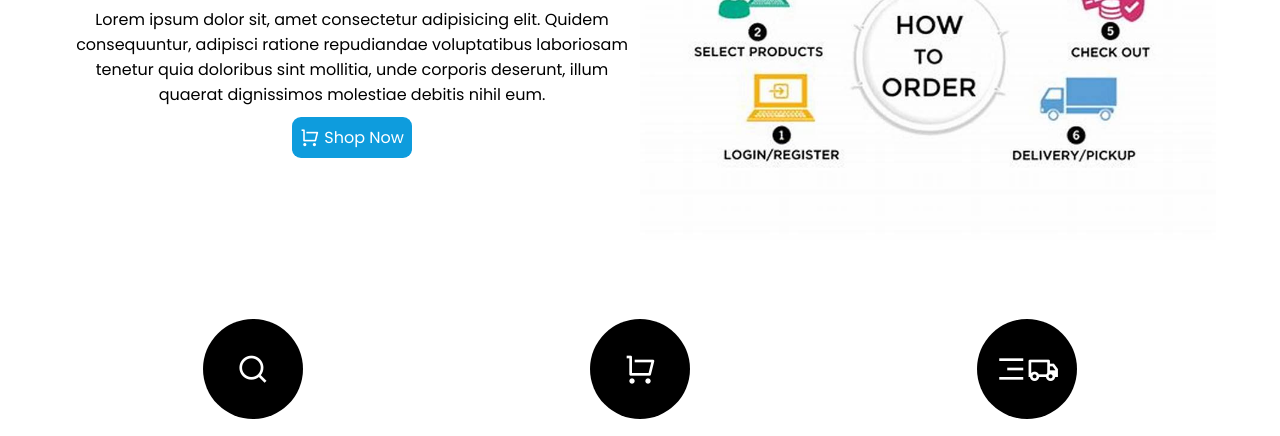
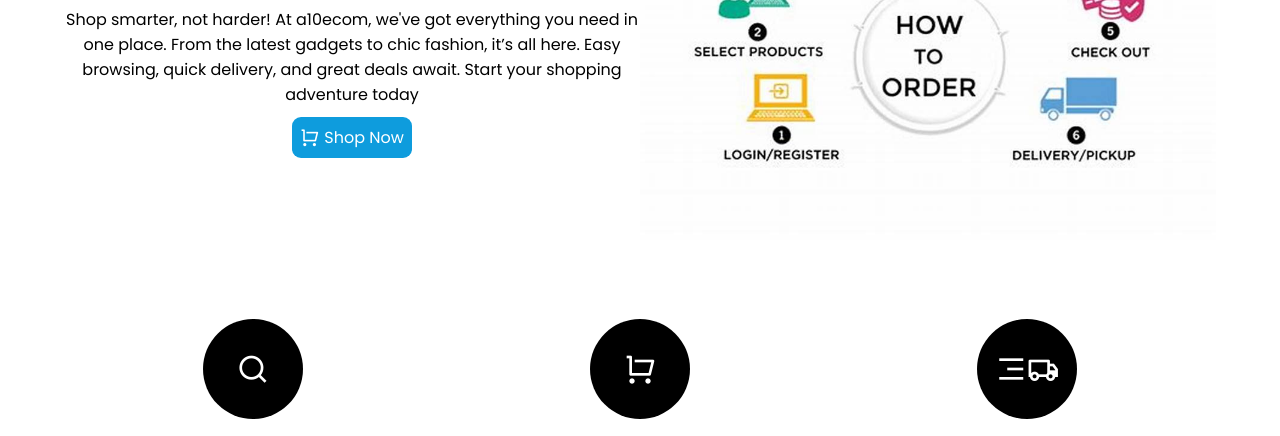
Before and after one commit to Dragkneal/A10edu, a plain HTML site: page index.html in a window 1280 px wide. Shown: the part 358-794 px from the top of the page. Drawn offline with nearby package versions, Linux system fonts and the light colour scheme.

Commit message:
Update index.html

```diff
--- a/index.html
+++ b/index.html
@@ -149,10 +149,7 @@
             </div>
             <div class="content">
               <p>
-                Lorem ipsum dolor sit, amet consectetur adipisicing elit. Quidem
-                consequuntur, adipisci ratione repudiandae voluptatibus
-                laboriosam tenetur quia doloribus sint mollitia, unde corporis
-                deserunt, illum quaerat dignissimos molestiae debitis nihil eum.
+               Shop smarter, not harder! At a10ecom, we've got everything you need in one place. From the latest gadgets to chic fashion, it’s all here. Easy browsing, quick delivery, and great deals await. Start your shopping adventure today
               </p>
             </div>
             <div class="flexitem center">
```
